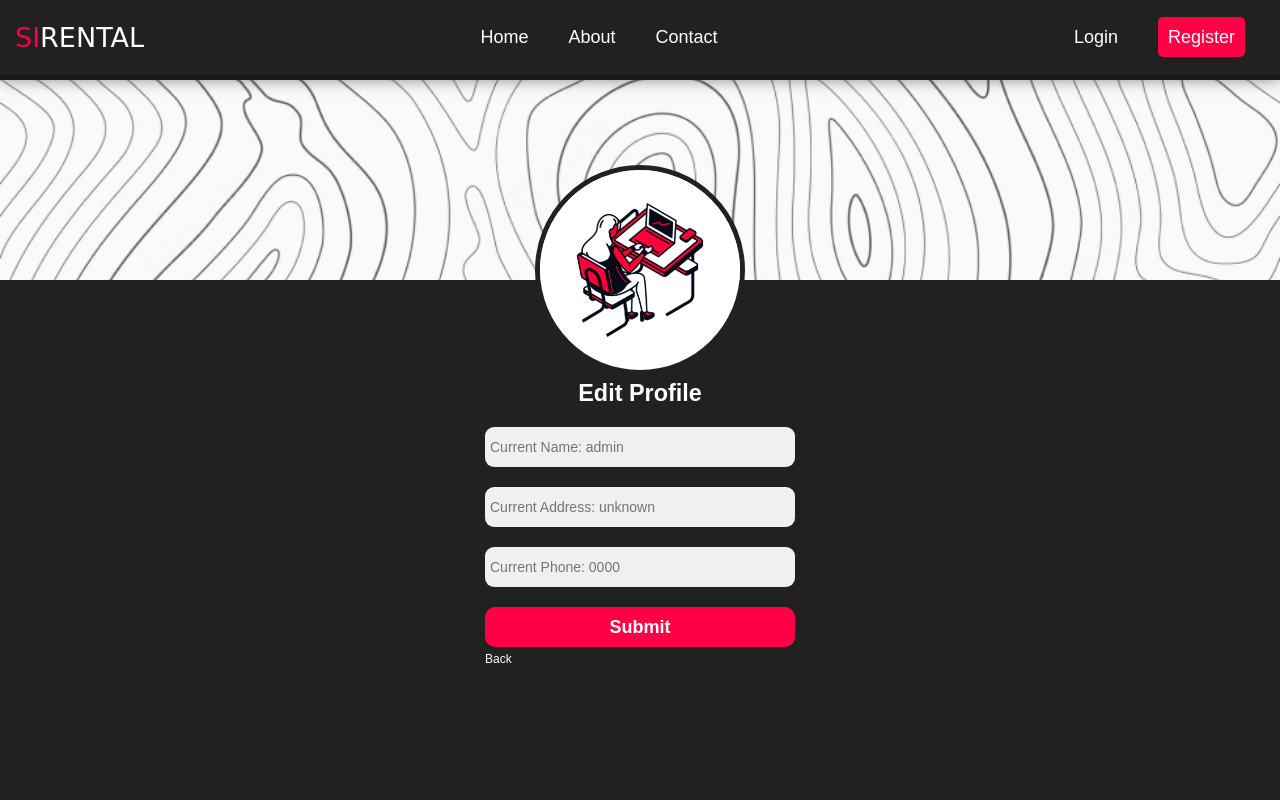
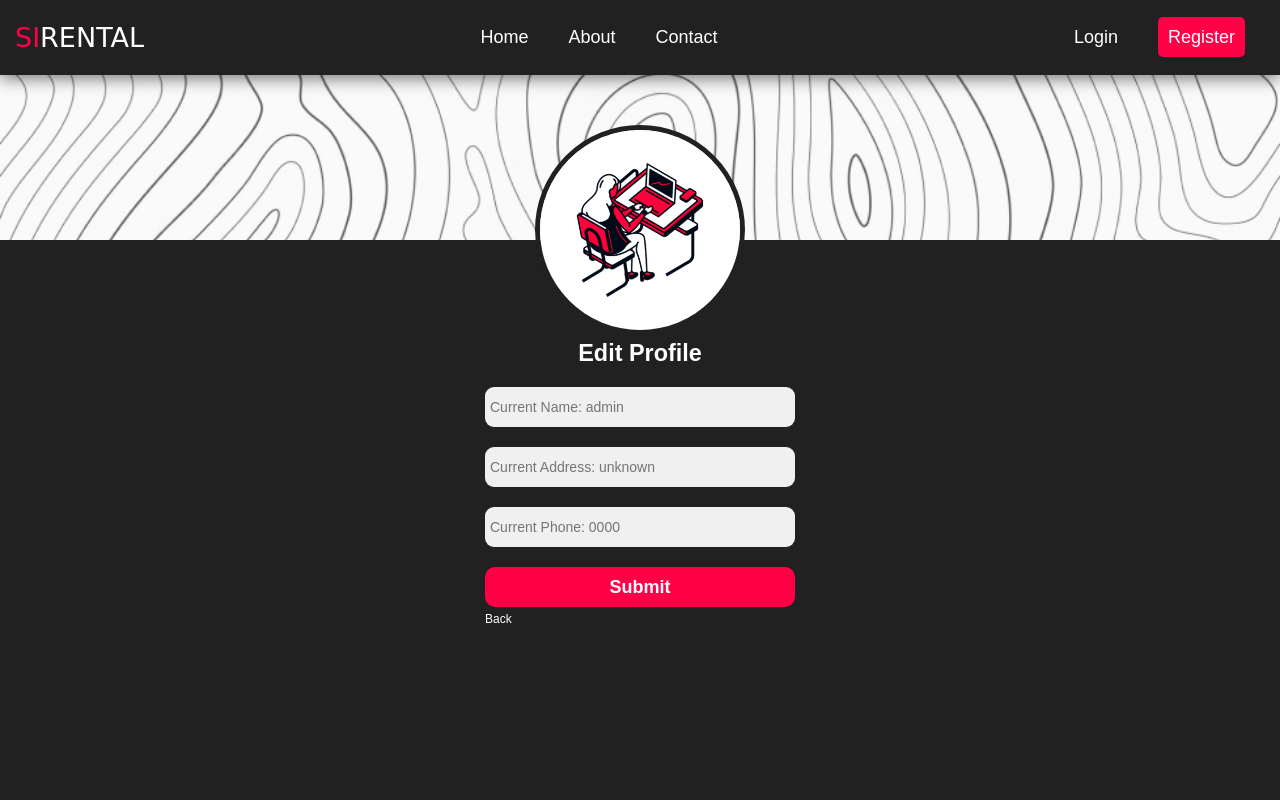
Before and after one commit to bennartdg/SiRentalWeb-Git, a PHP site: page /editProfile.php?user_id=1 in a window 1280 px wide. Run offline with PHP 8.4, Linux system fonts and the light colour scheme; data comes from the database, SQL or seed files in the repository; some libraries are stand-ins or nearby versions; some web fonts are replaced.

Commit message:
update several files

```diff
--- a/editProfile.php
+++ b/editProfile.php
@@ -1,6 +1,6 @@
 <?php
-$location = "Edit Profile";
-include("layouts/navbar.php");
+include('server/connection.php');
+
 $id = $_GET['user_id'];
 
 $query = "SELECT * FROM users WHERE user_id = $id";
@@ -8,6 +8,10 @@
 $result = mysqli_query($conn, $query);
 
 $row = mysqli_fetch_assoc($result);
+
+$location = "Edit Profile • ";
+$location .= $row['user_name'];
+include("layouts/navbar.php");
 
 if (isset($_POST['btn_submit'])) {
   $username = $_POST['user_name'];
--- a/style/style.css
+++ b/style/style.css
@@ -758,8 +758,8 @@
   color: white;
   background-color: #212121;
   width: 100%;
-  padding-top: 10vh;
-  height: 90vh;
+  padding-top: 5vh;
+  height: 95vh;
   font-family: "Poppins", sans-serif;
   font-size: 20px;
   align-items: center;
```
Also changed, not shown: cars.php (+11 -2 lines), profile.php (+7 -3 lines).
